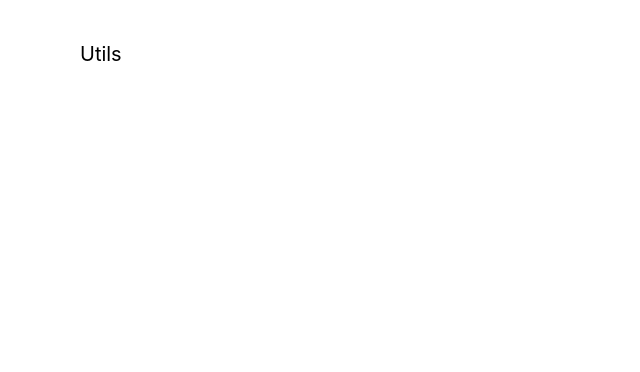
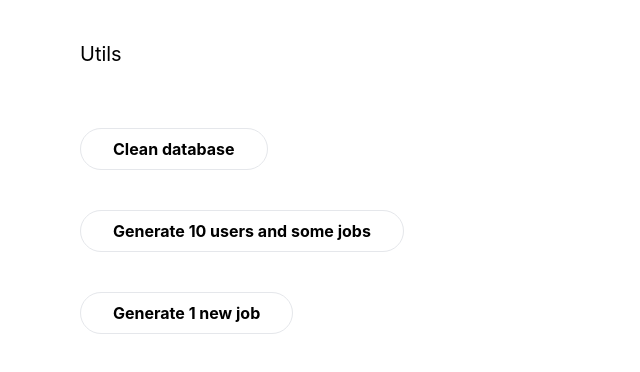
Before and after one commit to FranSarr/job-board, a Next.js app: page /utils in a window 1280 px wide. Shown: the top 372 px of the page, without its empty margins (0-640 px from the left). Built offline with nearby package versions, Linux system fonts and the light colour scheme.

Commit message:
I create the utils buttons

```diff
--- a/pages/utils.js
+++ b/pages/utils.js
@@ -3,7 +3,63 @@
       <div className='mt-10 ml-20'>
         <h2 className='mb-10 text-xl'>Utils</h2>
 
+        <div className='flex-1 mb-5'>
+        <button
+          className='border px-8 py-2 mt-5 mr-8 font-bold rounded-full color-accent-contrast bg-color-accent hover:bg-color-accent-hover-darker'
+          onClick={async () => {
+            await fetch('/api/utils', {
+              body: JSON.stringify({
+                task: 'clean_database',
+              }),
+              headers: {
+                'Content-Type': 'application/json',
+              },
+              method: 'POST',
+            })
+          }}
+        >
+          Clean database
+        </button>
+      </div>
 
-      </div>
+      <div className='flex-1 mb-5'>
+  <button
+    className='border px-8 py-2 mt-5 mr-8 font-bold rounded-full color-accent-contrast bg-color-accent hover:bg-color-accent-hover-darker'
+    onClick={async () => {
+      await fetch('/api/utils', {
+        body: JSON.stringify({
+          task: 'generate_users_and_jobs',
+        }),
+        headers: {
+          'Content-Type': 'application/json',
+        },
+        method: 'POST',
+      })
+    }}
+  >
+    Generate 10 users and some jobs
+  </button>
+</div>
+
+<div className='flex-1 mb-5'>
+  <button
+    className='border px-8 py-2 mt-5 mr-8 font-bold rounded-full color-accent-contrast bg-color-accent hover:bg-color-accent-hover-darker'
+    onClick={async () => {
+      await fetch('/api/utils', {
+        body: JSON.stringify({
+          task: 'generate_one_job',
+        }),
+        headers: {
+          'Content-Type': 'application/json',
+        },
+        method: 'POST',
+      })
+    }}
+  >
+    Generate 1 new job
+  </button>
+</div>
+
+        </div>
     )
   }
```
Also changed, not shown: pages/api/auth/utils.js (added).
